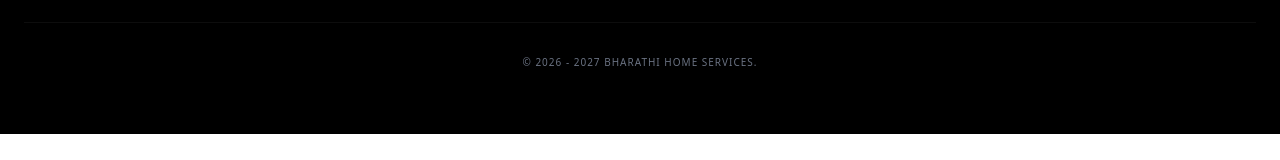
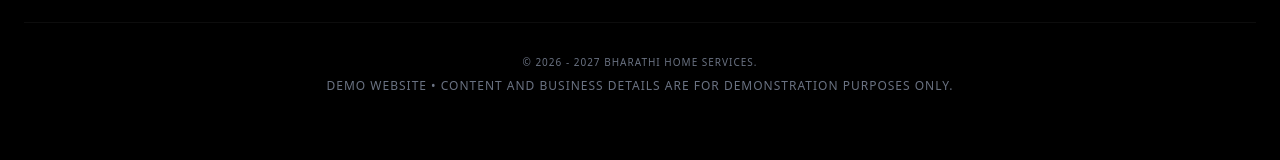
Before and after one commit to RasheedBShaik/bharath-home-services, a Next.js app: page /videos in a window 1280 px wide. Shown: the part 1623-1783 px from the top of the page. Before the commit the page ends 1757 px from the top, so only its background shows below. Built offline with nearby package versions, Linux system fonts and the light colour scheme.

Commit message:
add demo website in footer

```diff
--- a/app/components/Footer.tsx
+++ b/app/components/Footer.tsx
@@ -153,6 +153,10 @@
 
       <div className="max-w-7xl mx-auto mt-16 pt-8 border-t border-white/5 text-center text-[10px] text-gray-500 tracking-widest uppercase">
         © 2026 - 2027 Bharathi Home Services.
+        <div className="text-center text-xs text-gray-500 py-2">
+          Demo website • Content and business details are for demonstration
+          purposes only.
+        </div>
       </div>
     </footer>
   );
```
